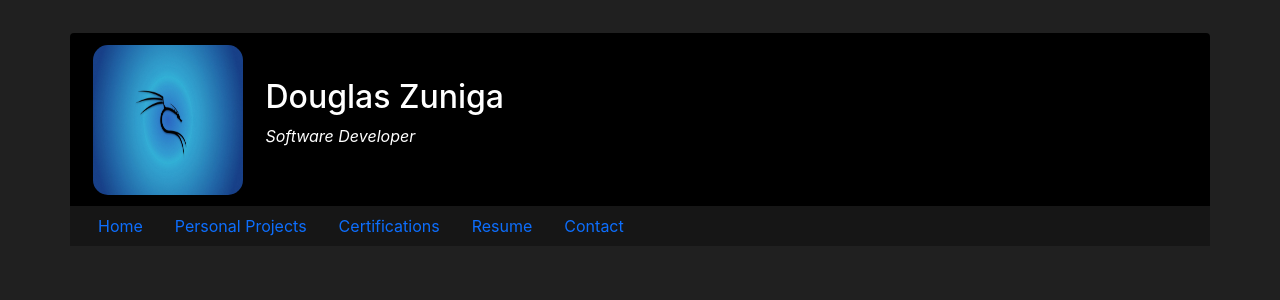
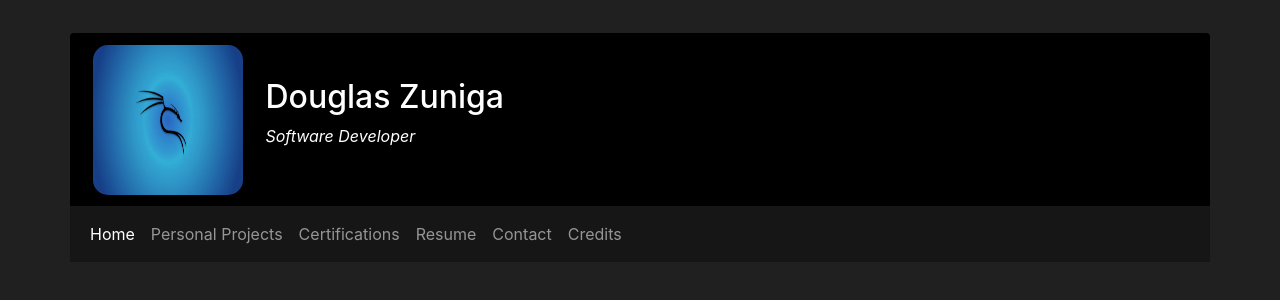
Before and after one commit to doug-e-z/portfolio, a JavaScript app in the folder portfolio/: page / in a window 1280 px wide. Shown: the top 300 px of the page. Built offline with nearby package versions, Linux system fonts and the light colour scheme; the HTML template or start-up script is replaced by a standard one.

Commit message:
Changed the color to something more approved by inspection

```diff
--- a/portfolio/src/components/Navbar.js
+++ b/portfolio/src/components/Navbar.js
@@ -1,4 +1,4 @@
-import { Container, Row } from "react-bootstrap/";
+import { Button, Container, Row } from "react-bootstrap/";
 import "../static/css/navbar.css";
 
 const Navbar = () => {
@@ -7,33 +7,53 @@
       <Container>
         <Row className="navbar-row">
           <div>
-            <ul class="nav navbar-right">
-              <li class="nav-item">
-                <a class="nav-link active" aria-current="page" href="#">
+            <nav className="navbar navbar-expand-xl navbar-dark">
+              <Button
+                className="navbar-toggler"
+                type="button"
+                data-bs-toggle="collapse"
+                data-bs-target="#toggleMobileMenu"
+                aria-controls="toggleMobileMenu"
+                aria-expanded="false"
+                aria-lable="Toggle navigation"
+              >
+                <span className="navbar-toggler-icon"></span>
+              </Button>
+              <div className="collapse navbar-collapse" id="toggleMobileMenu">
+                <ul className="navbar-nav me-auto mb-2 mb-lg-0">
+                  <li className="nav-item">
+                    <a className="nav-link active" aria-current="page" href="#">
                       Home
                     </a>
                   </li>
-              <li class="nav-item">
-                <a class="nav-link" href="#">
+                  <li className="nav-item">
+                    <a className="nav-link" href="#">
                       Personal Projects
                     </a>
                   </li>
-              <li class="nav-item">
-                <a class="nav-link" href="#">
+                  <li className="nav-item">
+                    <a className="nav-link" href="#">
                       Certifications
                     </a>
                   </li>
-              <li class="nav-item">
-                <a class="nav-link" href="#">
+                  <li className="nav-item">
+                    <a className="nav-link" href="#">
                       Resume
                     </a>
                   </li>
-              <li class="nav-item">
-                <a class="nav-link" href="#">
+                  <li className="nav-item">
+                    <a className="nav-link" href="#">
                       Contact
                     </a>
                   </li>
+                  <li className="nav-item">
+                    <a className="nav-link" href="#">
+                      Credits
+                    </a>
+                  </li>
                 </ul>
+              </div>
+            </nav>
           </div>
         </Row>
       </Container>
```
Also changed, not shown: portfolio/src/components/Header.js (+1 -1 lines). Lines whose indentation alone changed are shown as unchanged.
